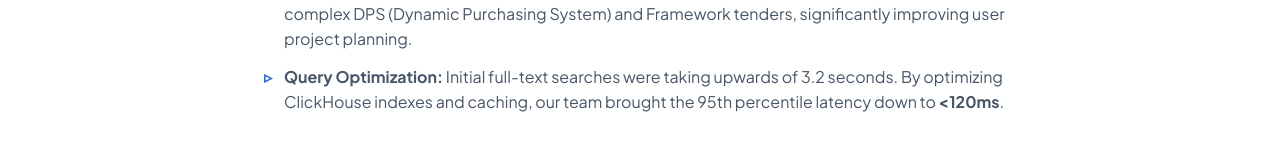
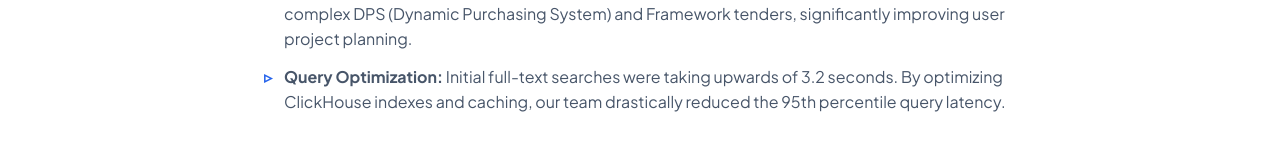
Before and after one commit to salim-hosen/salim-hosen.github.io, a website: page case-study-tenderbase.html in a window 1280 px wide. Shown: the part 1805-1968 px from the top of the page. Drawn offline with Linux system fonts and the light colour scheme.

Commit message:
docs: align case studies with resume updates (soften latency claim in tenderbase)

```diff
--- a/case-study-tenderbase.html
+++ b/case-study-tenderbase.html
@@ -197,7 +197,7 @@
           <li><strong>Enterprise Integrations:</strong> Seamlessly integrated the platform with major third-party CRMs and tools including Salesforce, Monday.com, HubSpot, WhatsApp, and Google Sheets.</li>
           <li><strong>Data Ingestion & Automation:</strong> Built a robust Python scraping cluster and automation pipeline that continuously crawls source websites and uploads cleansed data automatically without manual intervention.</li>
           <li><strong>Interactive Gantt Charts:</strong> Designed and implemented dynamic Gantt charts for visualizing complex DPS (Dynamic Purchasing System) and Framework tenders, significantly improving user project planning.</li>
-          <li><strong>Query Optimization:</strong> Initial full-text searches were taking upwards of 3.2 seconds. By optimizing ClickHouse indexes and caching, our team brought the 95th percentile latency down to <strong>&lt;120ms</strong>.</li>
+          <li><strong>Query Optimization:</strong> Initial full-text searches were taking upwards of 3.2 seconds. By optimizing ClickHouse indexes and caching, our team drastically reduced the 95th percentile query latency.</li>
         </ul>
 
         <h3>The Impact</h3>
```
Also changed, not shown: 1 other file.
